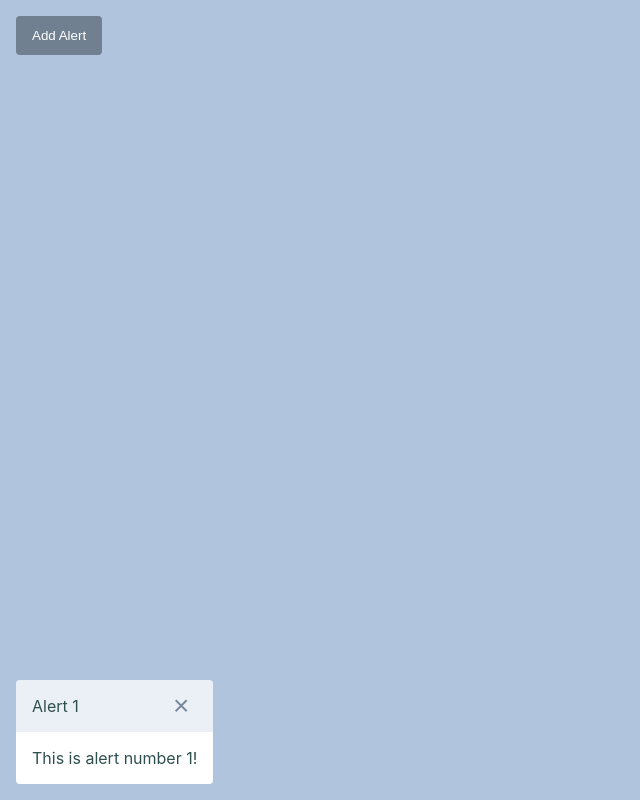
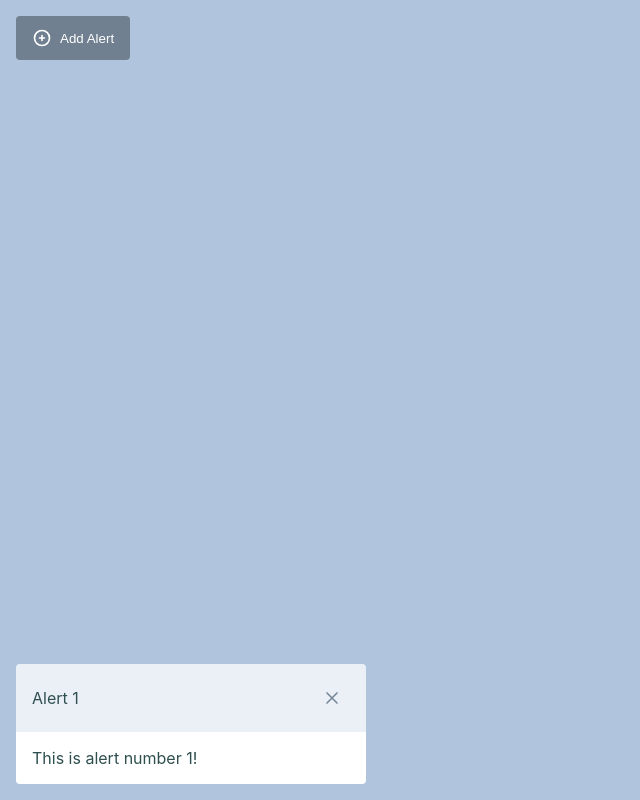
Before and after one commit to mattkraemer/multi-floating-notification, a React (Create React App) app: page / in a window 1280 px wide. Both pictures are taken after a click on the button "Add Alert". Shown: the whole page, without its empty margins (0-640 px from the left). Built offline with nearby package versions, Linux system fonts and the light colour scheme.

Commit message:
icons update

```diff
--- a/src/App.css
+++ b/src/App.css
@@ -4,8 +4,10 @@
   border: 0;
   color: #fff;
   padding: .75rem 1rem;
-  display: inline-block;
+  display: inline-flex;
+  align-items: center;
   position: absolute;
+  gap: .5rem;
   border-radius: .25rem;
   cursor: pointer;
   top: 1rem;
@@ -13,6 +15,10 @@
 }
 .add-alert:hover {
   background-color: darkslategray;
+}
+.add-alert svg {
+  width: 20px;
+  height: 20px;
 }
 
 /* Notification */
@@ -22,7 +28,7 @@
   left: 1rem;
   background: #fff;
   border-radius: .25rem;
-  max-width: 350px;
+  width: 350px;
   overflow: hidden;
 }
 
@@ -43,6 +49,10 @@
     font-size: 1.75rem;
     color: lightslategray;
   }
+  .notification header button svg {
+    width: 20px;
+    height: 20px;
+  }
 
   /* Nav */
   .notification .nav {
@@ -56,6 +66,12 @@
     background-color: rgb(176, 196, 222, .25);
     border-radius: .25rem;
     padding: .25rem .5rem;
+    display: inline-flex;
+    align-items: center;
+  }
+  .notification .nav button svg {
+    width: 15px;
+    height: 15px;
   }
 
   /* Content */
--- a/src/App.js
+++ b/src/App.js
@@ -23,28 +23,53 @@ function App() {
 
   return (
     <>
-      <button onClick={() => addAlert()} className="add-alert">Add Alert</button>
+      <button onClick={() => addAlert()} className="add-alert">
+        <svg xmlns="http://www.w3.org/2000/svg" fill="none" viewBox="0 0 24 24" stroke="currentColor">
+          <path strokeLinecap="round" strokeLinejoin="round" strokeWidth={2} d="M12 9v3m0 0v3m0-3h3m-3 0H9m12 0a9 9 0 11-18 0 9 9 0 0118 0z" />
+        </svg>
+        Add Alert
+      </button>
       {
         alerts.length > 0 &&
         <div className="notification">
           <header>
             Alert {activeAlert} {alerts.length > 1 && <>of {alerts.length}</>}
-            <button onClick={() => closeAlerts()}>&times;</button>
+            <button onClick={() => closeAlerts()}>
+              <svg xmlns="http://www.w3.org/2000/svg" fill="none" viewBox="0 0 24 24" stroke="currentColor">
+                <path strokeLinecap="round" strokeLinejoin="round" strokeWidth={2} d="M6 18L18 6M6 6l12 12" />
+              </svg>
+            </button>
           </header>
           {
             alerts.length > 1 &&
               <section className="nav">
                 {
                   activeAlert == 1 ?
-                    <button onClick={() => setActiveAlert(activeAlert-1)} disabled>Prev</button>
+                    <button onClick={() => setActiveAlert(activeAlert-1)} disabled>
+                      <svg xmlns="http://www.w3.org/2000/svg" fill="none" viewBox="0 0 24 24" stroke="currentColor">
+                        <path strokeLinecap="round" strokeLinejoin="round" strokeWidth={2} d="M10 19l-7-7m0 0l7-7m-7 7h18" />
+                      </svg>
+                    </button>
                   :
-                    <button onClick={() => setActiveAlert(activeAlert-1)}>Prev</button>
+                    <button onClick={() => setActiveAlert(activeAlert-1)}>
+                      <svg xmlns="http://www.w3.org/2000/svg" fill="none" viewBox="0 0 24 24" stroke="currentColor">
+                        <path strokeLinecap="round" strokeLinejoin="round" strokeWidth={2} d="M10 19l-7-7m0 0l7-7m-7 7h18" />
+                      </svg>
+                    </button>
                 }
                 {
                   activeAlert == alerts.length ?
-                    <button onClick={() => setActiveAlert(activeAlert+1)} disabled>Next</button>
+                    <button onClick={() => setActiveAlert(activeAlert+1)} disabled>
+                      <svg xmlns="http://www.w3.org/2000/svg" fill="none" viewBox="0 0 24 24" stroke="currentColor">
+                        <path strokeLinecap="round" strokeLinejoin="round" strokeWidth={2} d="M14 5l7 7m0 0l-7 7m7-7H3" />
+                      </svg>
+                    </button>
                   :
-                    <button onClick={() => setActiveAlert(activeAlert+1)}>Next</button>
+                    <button onClick={() => setActiveAlert(activeAlert+1)}>
+                      <svg xmlns="http://www.w3.org/2000/svg" fill="none" viewBox="0 0 24 24" stroke="currentColor">
+                        <path strokeLinecap="round" strokeLinejoin="round" strokeWidth={2} d="M14 5l7 7m0 0l-7 7m7-7H3" />
+                      </svg>
+                    </button>
                 }
               </section>
           }
```
